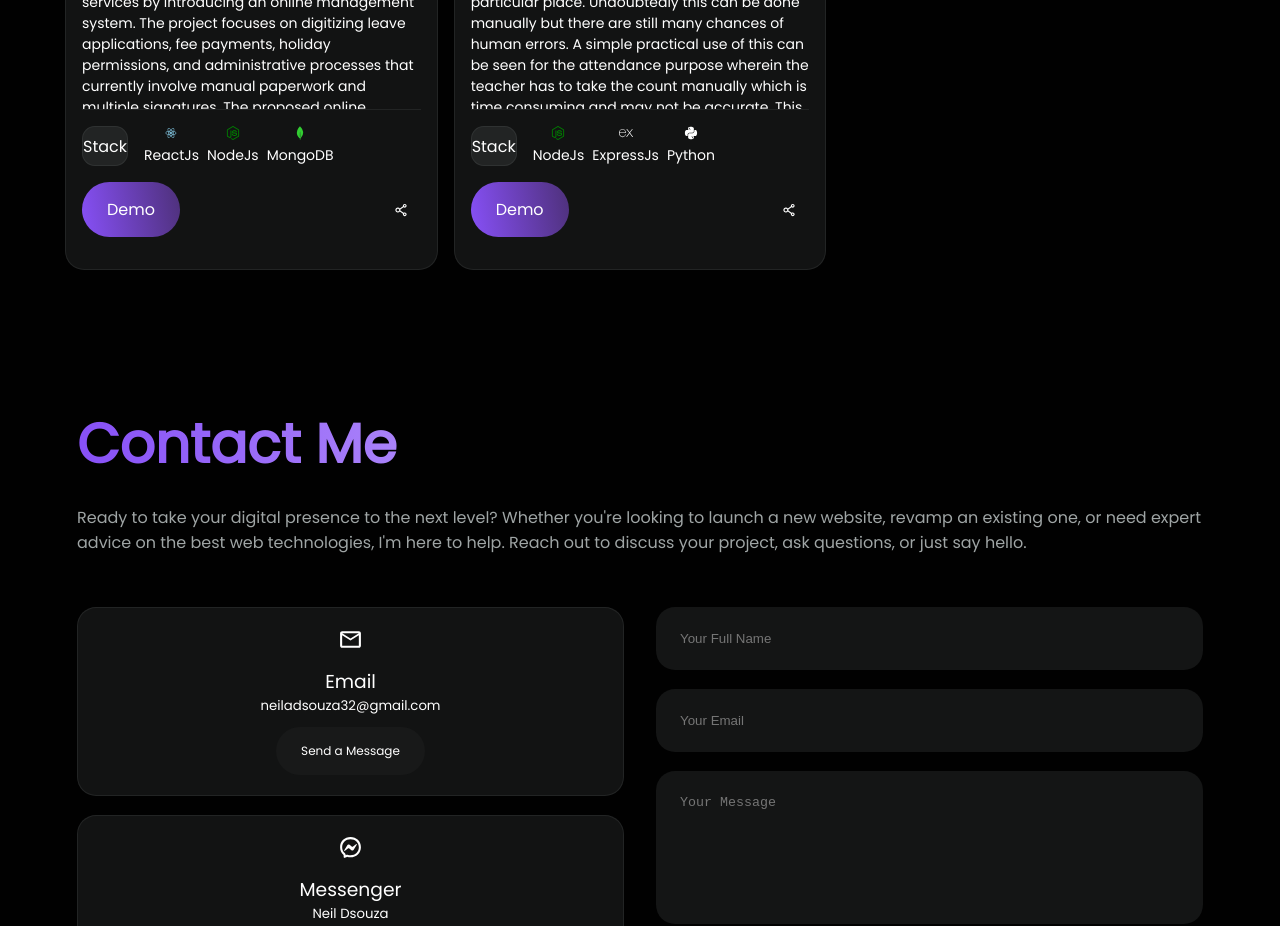
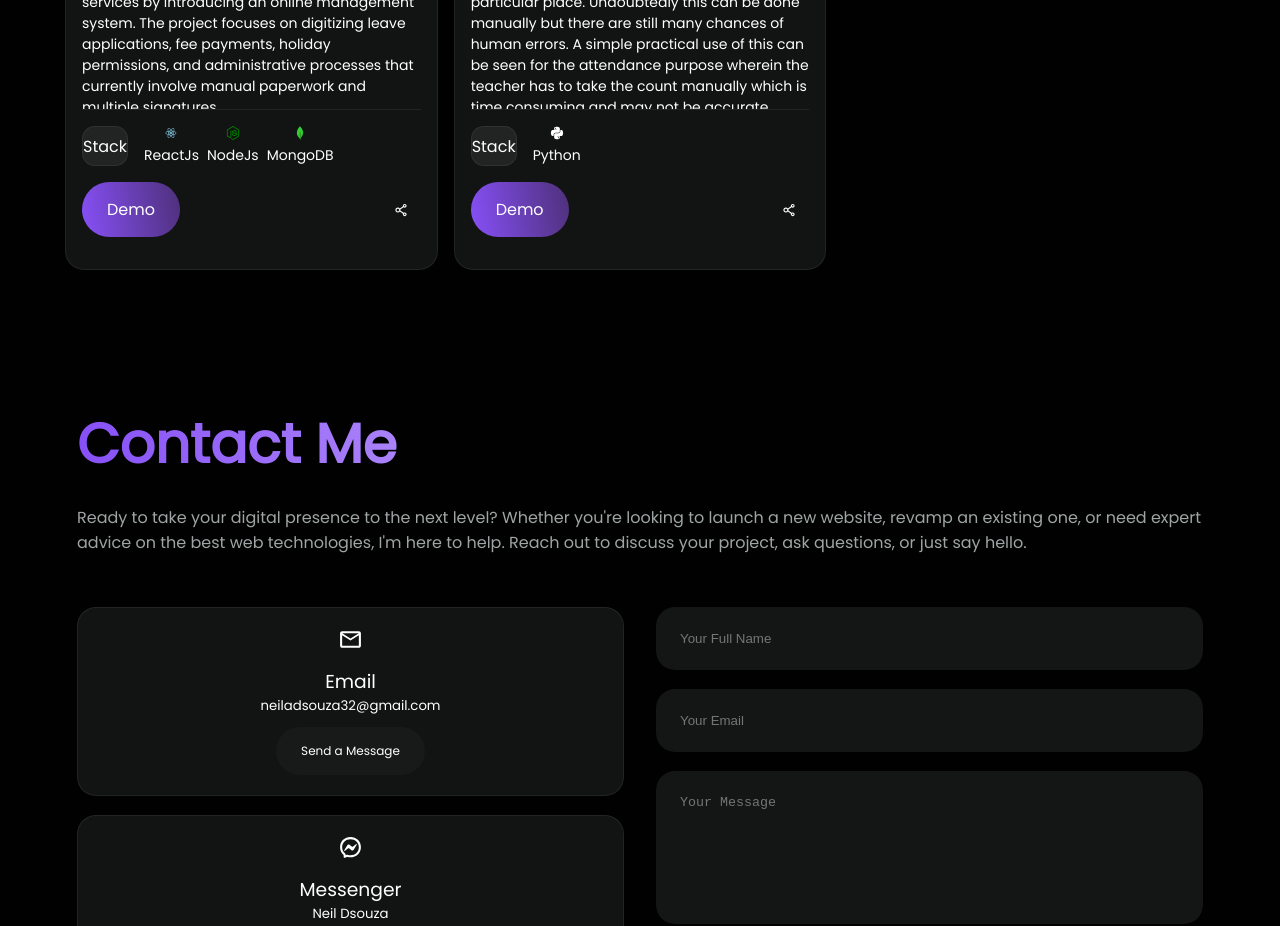
Before and after one commit to neildsouza32/Demo-PF, a React (Create React App) app: page / in a window 1280 px wide. Shown: the part 2580-3506 px from the top of the page. Built offline with nearby package versions, Linux system fonts and the light colour scheme.

Commit message:
Update data.js

```diff
--- a/src/data.js
+++ b/src/data.js
@@ -32,8 +32,7 @@ export const projects = [
          description: `The proposed system addresses the inefficiencies of traditional college hostel
           services by introducing an online management system. The project focuses on digitizing leave
            applications, fee payments, holiday permissions, and administrative processes that currently
-           involve manual paperwork and multiple signatures. The proposed online platform streamlines
-           these procedures, eliminating the need for physical visits to authorities.`,
+           involve manual paperwork and multiple signatures. `,
          demoLink: "https://hostel-services.vercel.app/",
       },
       stack:[
@@ -63,22 +62,14 @@ export const projects = [
         description:`This project proposes a system in which we can count the number of human faces in a
          particular place. Undoubtedly this can be done manually but there are still many chances of human
          errors. A simple practical use of this can be seen for the attendance purpose wherein the teacher
-          has to take the count manually which is time consuming and may not be accurate. This system is more
-           efficient, accurate and less time consuming.
+          has to take the count manually which is time consuming and may not be accurate.
+
 `,
-        demoLink: "https://google.com/",
+        demoLink: "https://github.com/neildsouza32/Human-Face-Counter",
       },
       stack:[
 
-        {
-          name:"NodeJs",
-          icon: <FaNodeJs/>,
-          iconColor:"green",
-        },
-        {
-          name:"ExpressJs",
-          icon: <SiExpress/>,
-        },
+
         {
           name:"Python",
           icon: <FaPython/>,
```
